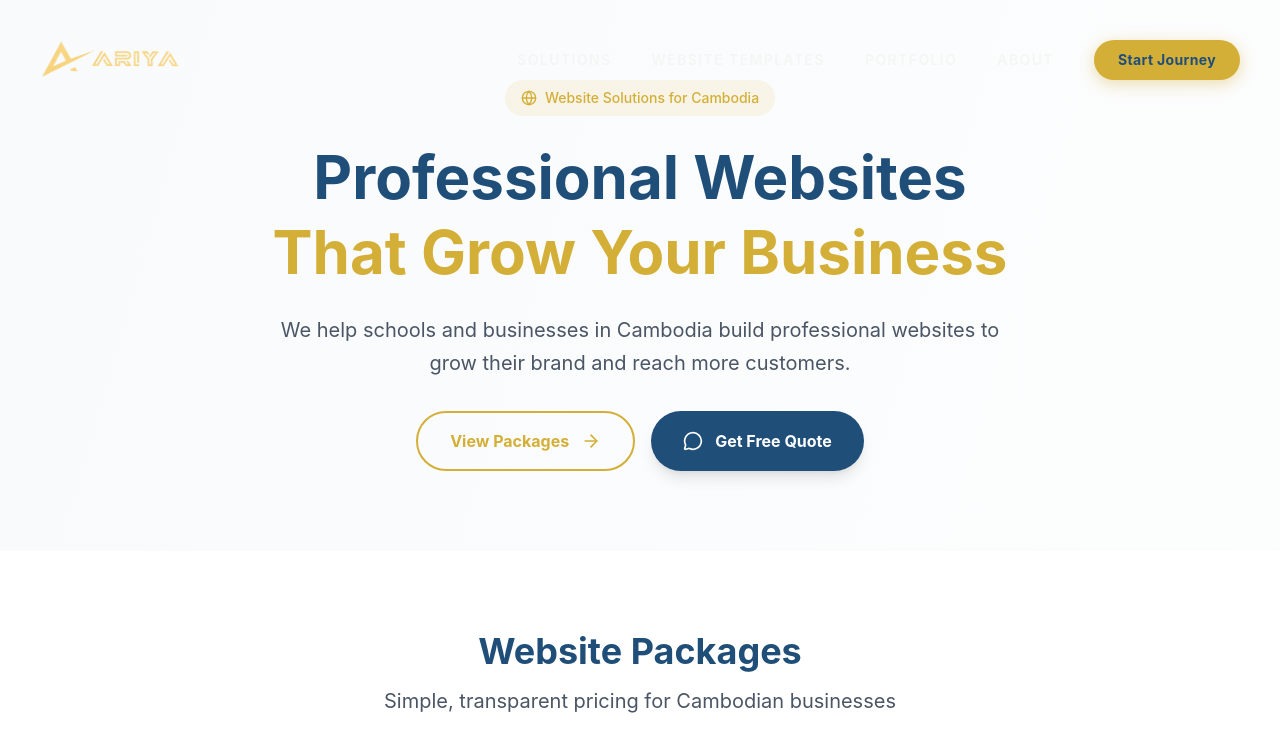
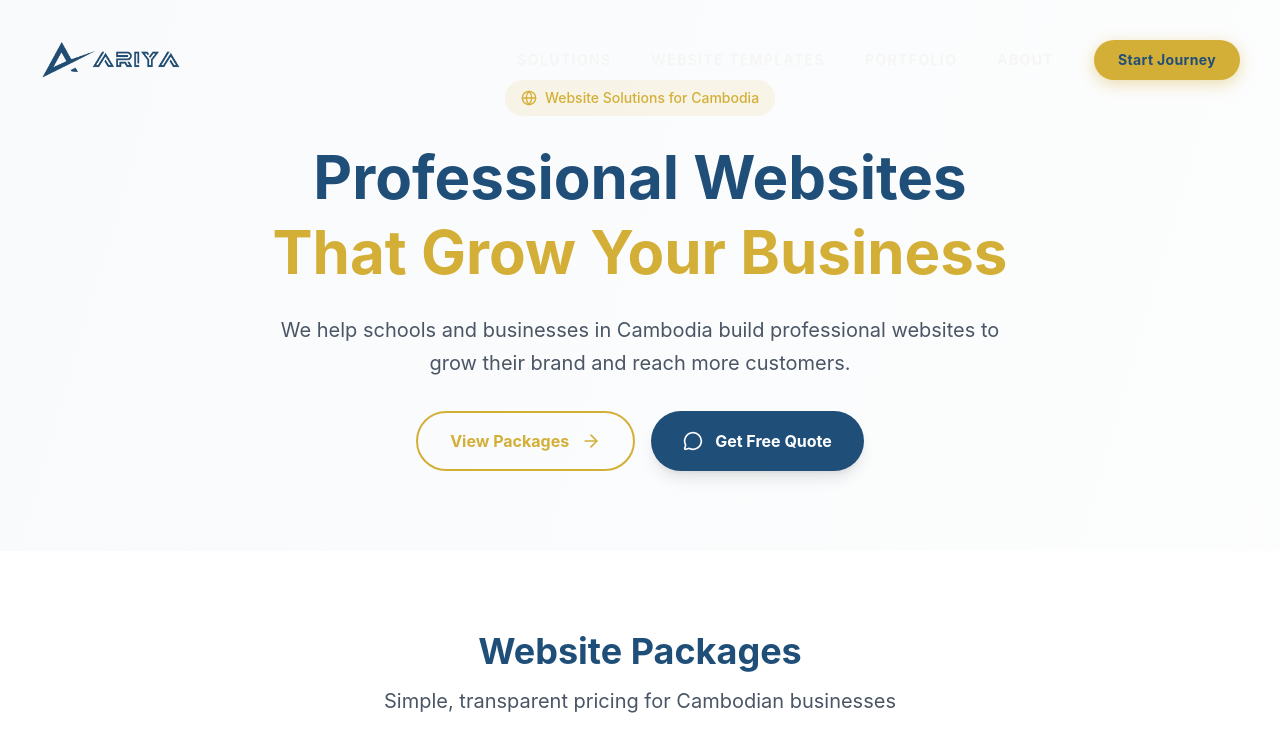
Before and after one commit to emsiemhong/Ariya-Website, a React (Vite) app: page /website-solutions in a window 1280 px wide. Shown: the top 747 px of the page. Built offline with nearby package versions, Linux system fonts and the light colour scheme; a web font is replaced by a local one.

Commit message:
update logo

```diff
--- a/src/components/Navigation.jsx
+++ b/src/components/Navigation.jsx
@@ -57,12 +57,12 @@ const Navigation = () => {
           {/* Logo */}
           <a href="/" className="flex items-center gap-3 group" onClick={close}>
             <img
-              src="/logo-big-s.png"
+              src="/final-logo-A.png"
               alt="Ariya Logo"
               className="hidden lg:block w-35 h-20 rounded-lg flex-shrink-0 object-contain"
             />
             <img
-              src="/logo-removebg-preview.png"
+              src="/final-logo-screen.png"
               alt="Ariya Logo"
               className="lg:hidden w-16 h-20 rounded-lg flex-shrink-0 object-contain"
             />
```
Also changed, not shown: public/final-logo-A.png (added), public/final-logo-screen.png (added).
